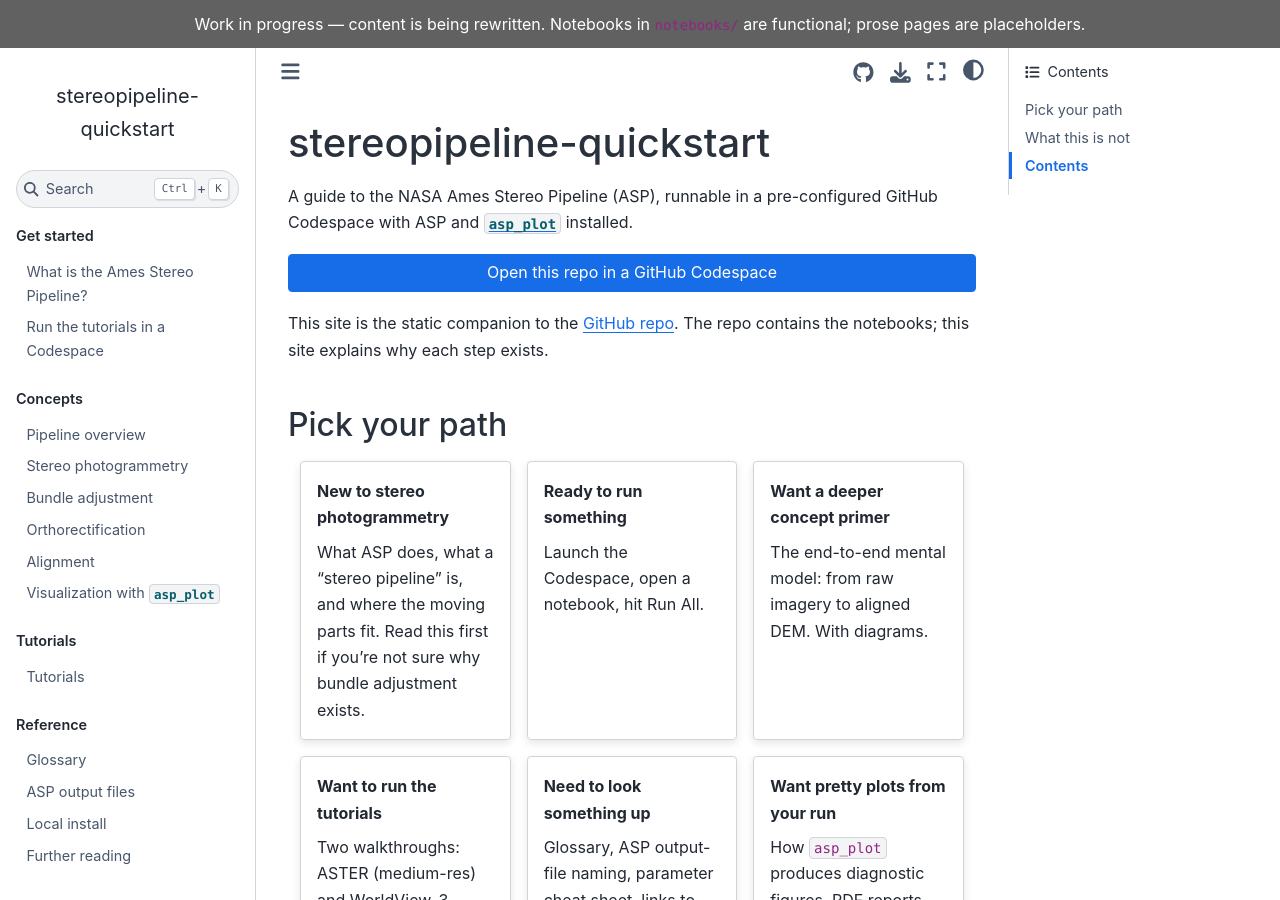
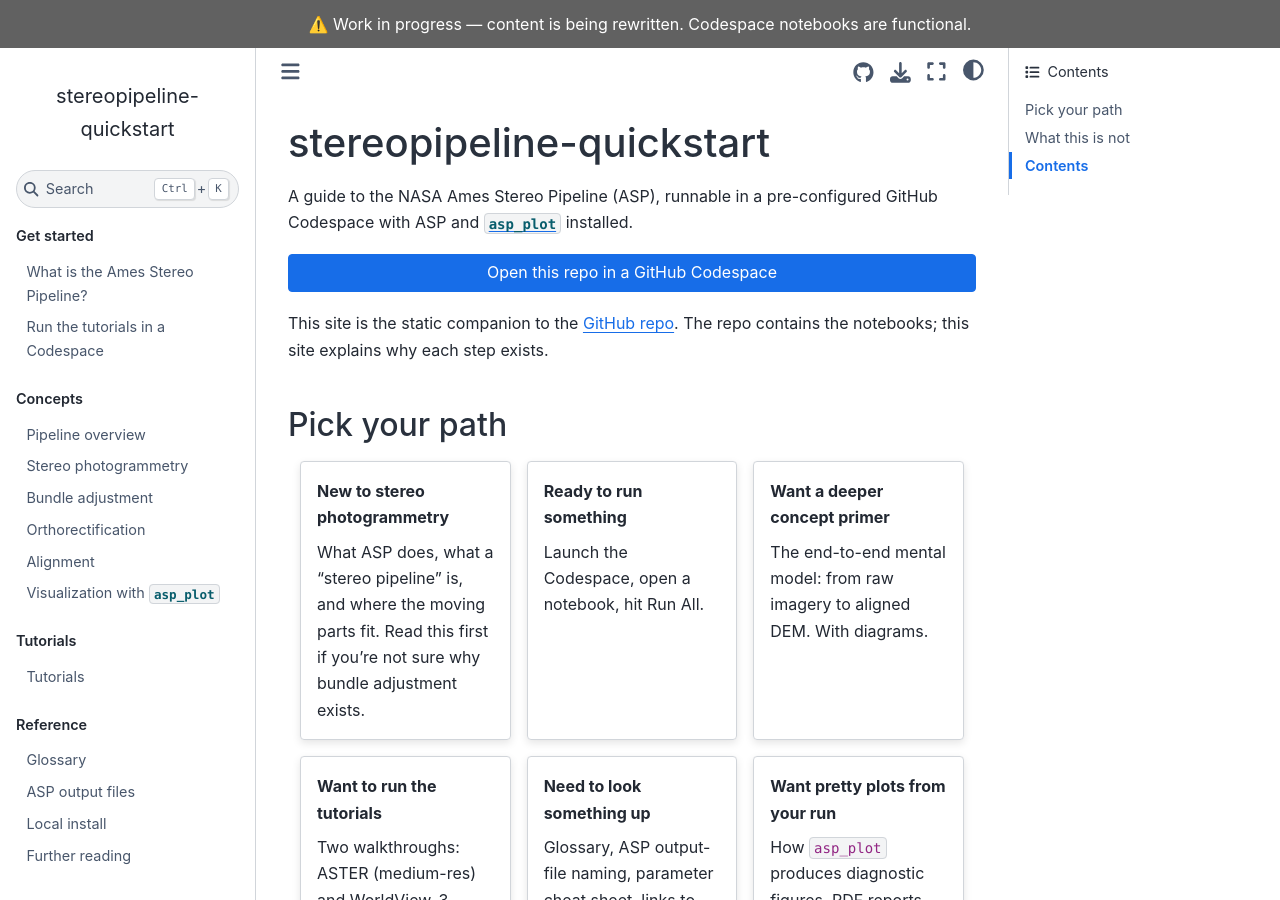
Before and after one commit to uw-cryo/stereopipeline-quickstart, a Sphinx documentation site: the page built from docs/index.md, in a window 1280 px wide and 900 px high. Built offline with Sphinx 7.4.7 and the Sphinx Book theme 1.1.4, drawn with Linux system fonts in a browser that asks for light colours; pages that are not in the unit, such as notebooks, are missing from menus.

Commit message:
Update banner

```diff
--- a/docs/conf.py
+++ b/docs/conf.py
@@ -48,8 +48,8 @@
 html_title = "stereopipeline-quickstart"
 html_theme_options = {
     "announcement": (
-        "Work in progress — content is being rewritten. "
-        "Notebooks in <code>notebooks/</code> are functional; prose pages are placeholders."
+        "⚠️ Work in progress — content is being rewritten. "
+        "Codespace notebooks are functional."
     ),
     "repository_url": "https://github.com/uw-cryo/stereopipeline-quickstart",
     "use_repository_button": True,
```
